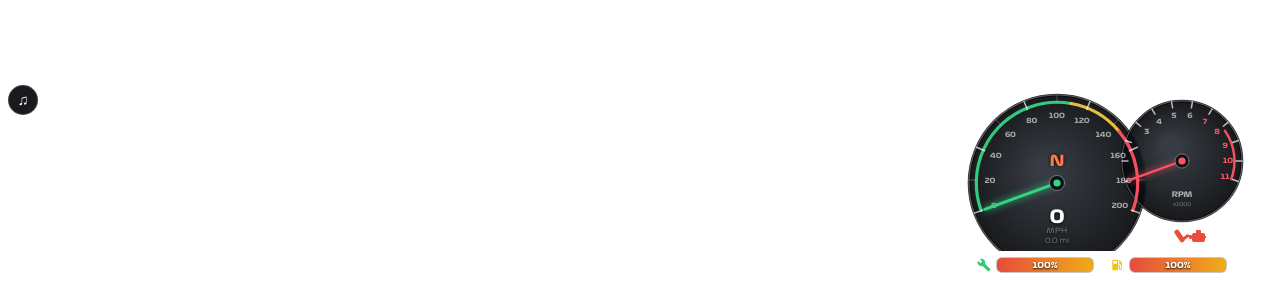
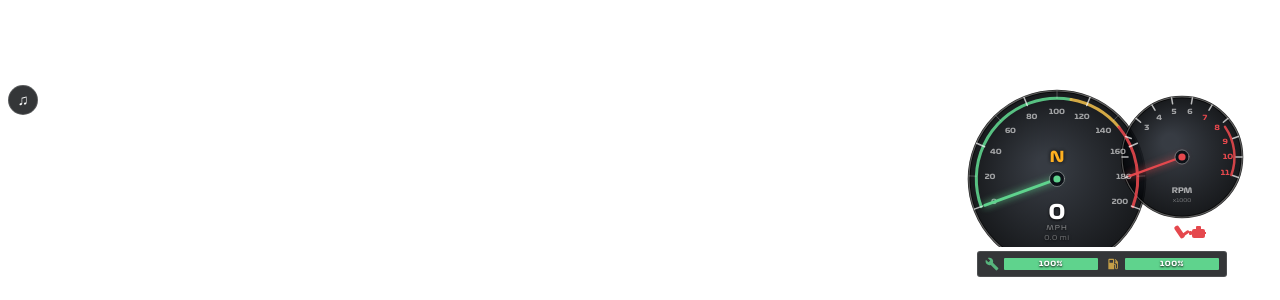
Before and after one commit to dvberg/spedo, a plain HTML site: page index.html in a window 1280 px wide. Shown: the part 500-800 px from the top of the page. Drawn offline with Linux system fonts and the light colour scheme.

Commit message:
Restyle HUD to FiveM-style palette

```diff
--- a/index.html
+++ b/index.html
@@ -68,11 +68,11 @@
 
         <div class="bars">
             <div class="bar-item">
-                <svg viewBox="0 0 24 24" width="14" height="14"><path fill="#2ecc71" d="M22.7 19l-9.1-9.1c.9-2.3.4-5-1.5-6.9-2-2-5-2.4-7.4-1.3L9 6 6 9 1.6 4.7C.4 7.1.9 10.1 2.9 12.1c1.9 1.9 4.6 2.4 6.9 1.5l9.1 9.1c.4.4 1 .4 1.4 0l2.3-2.3c.5-.4.5-1.1.1-1.4z"/></svg>
+                <svg viewBox="0 0 24 24" width="14" height="14"><path fill="#5fd38d" d="M22.7 19l-9.1-9.1c.9-2.3.4-5-1.5-6.9-2-2-5-2.4-7.4-1.3L9 6 6 9 1.6 4.7C.4 7.1.9 10.1 2.9 12.1c1.9 1.9 4.6 2.4 6.9 1.5l9.1 9.1c.4.4 1 .4 1.4 0l2.3-2.3c.5-.4.5-1.1.1-1.4z"/></svg>
                 <div class="bar"><div id="health-fill" class="bar-fill"></div><span id="health-text" class="bar-text">100%</span></div>
             </div>
             <div class="bar-item">
-                <svg viewBox="0 0 24 24" width="14" height="14"><path fill="#f1c40f" d="M19.77 7.23l.01-.01-3.72-3.72L15 4.56l2.11 2.11c-.94.36-1.61 1.26-1.61 2.33a2.5 2.5 0 002.5 2.5c.36 0 .69-.08 1-.21v7.21c0 .55-.45 1-1 1s-1-.45-1-1V14c0-1.1-.9-2-2-2h-1V5c0-1.1-.9-2-2-2H6c-1.1 0-2 .9-2 2v16h10v-7.5h1.5v5a2.5 2.5 0 005 0V9c0-.69-.28-1.32-.73-1.77zM12 10H6V5h6v5z"/></svg>
+                <svg viewBox="0 0 24 24" width="14" height="14"><path fill="#e8b84a" d="M19.77 7.23l.01-.01-3.72-3.72L15 4.56l2.11 2.11c-.94.36-1.61 1.26-1.61 2.33a2.5 2.5 0 002.5 2.5c.36 0 .69-.08 1-.21v7.21c0 .55-.45 1-1 1s-1-.45-1-1V14c0-1.1-.9-2-2-2h-1V5c0-1.1-.9-2-2-2H6c-1.1 0-2 .9-2 2v16h10v-7.5h1.5v5a2.5 2.5 0 005 0V9c0-.69-.28-1.32-.73-1.77zM12 10H6V5h6v5z"/></svg>
                 <div class="bar"><div id="fuel-fill" class="bar-fill"></div><span id="fuel-text" class="bar-text">100%</span></div>
             </div>
         </div>
--- a/js/gauge.js
+++ b/js/gauge.js
@@ -55,9 +55,9 @@
         ctx.clearRect(0, 0, W, H);
         dialFace(ctx, S); dialFace(ctx, R);
 
-        arc(ctx, S, MIN, 10, '#32d583', 3.2, .95);
-        arc(ctx, S, 10, 50, '#f3c744', 3.2, .95);
-        arc(ctx, S, 50, MAX, '#ff5364', 3.2, .95);
+        arc(ctx, S, MIN, 10, '#5fd38d', 3, .9);
+        arc(ctx, S, 10, 50, '#e8b84a', 3, .9);
+        arc(ctx, S, 50, MAX, '#e5484d', 3, .9);
         const speedTicks = [], speedLabels = [];
         for (let value = 0; value <= 200; value += 20) {
             const deg = value * 1.1 + MIN;
@@ -66,11 +66,11 @@
         }
         ticks(ctx, S, speedTicks, 79.2); labels(ctx, S, 67, speedLabels);
 
-        arc(ctx, R, 55, MAX, '#ff5364', 2.5, .95);
+        arc(ctx, R, 55, MAX, '#e5484d', 2.5, .9);
         const rpmTicks = [], rpmLabels = [];
         for (let value = 0; value <= 11; value++) {
             rpmTicks.push({ deg: value * 20 + MIN, major: true });
-            if (value > 2) rpmLabels.push({ deg: value * 20 + MIN, text: String(value), color: value >= 7 ? '#ff5364' : null });
+            if (value > 2) rpmLabels.push({ deg: value * 20 + MIN, text: String(value), color: value >= 7 ? '#e5484d' : null });
         }
         ticks(ctx, R, rpmTicks, 54); labels(ctx, R, 46, rpmLabels);
         ctx.font = font(7.5, '700'); ctx.fillStyle = 'rgba(255,255,255,.62)'; ctx.textAlign = 'center';
@@ -90,11 +90,11 @@
     function render() {
         if (!ctx) return;
         ctx.setTransform(dpr, 0, 0, dpr, 0, 0); ctx.clearRect(0, 0, W, H); drawStatic();
-        needle(ctx, R, rpm, '#ff5364');
-        ctx.font = font(15, '700'); ctx.textAlign = 'center'; ctx.textBaseline = 'middle'; ctx.fillStyle = '#ff7847';
+        needle(ctx, R, rpm, '#e5484d');
+        ctx.font = font(15, '700'); ctx.textAlign = 'center'; ctx.textBaseline = 'middle'; ctx.fillStyle = '#ffb020';
         ctx.shadowColor = 'rgba(0,0,0,.9)'; ctx.shadowBlur = 4;
         ctx.fillText(gear === 0 ? 'N' : gear < 0 ? 'R' : String(gear), S.cx, 90); ctx.shadowBlur = 0;
-        const speedColor = speed > 45 ? '#ff5364' : speed > -5 ? '#f3c744' : '#32d583';
+        const speedColor = speed > 45 ? '#e5484d' : speed > -5 ? '#e8b84a' : '#5fd38d';
         needle(ctx, S, speed, speedColor);
     }
 
--- a/js/hud.js
+++ b/js/hud.js
@@ -53,6 +53,8 @@
 
     function setBar(bar, value) {
         bar.fill.style.width = (value * 100) + '%';
+        bar.fill.classList.toggle('warn', value < 0.4 && value >= 0.2);
+        bar.fill.classList.toggle('low', value < 0.2);
         bar.text.textContent = Math.round(value * 100) + '%';
     }
 
--- a/style.css
+++ b/style.css
@@ -2,14 +2,16 @@
 @font-face { font-family: 'Formula1'; src: url('assets/Formula1-Bold_web_0.ttf') format('truetype'); font-weight: 700; }
 
 :root {
-    --green: #2ecc71;
-    --yellow: #f1c40f;
-    --red: #e74c3c;
-    --blue: #3498db;
-    --accent: #ff6b35;
-    --panel: rgba(10, 12, 16, .94);
-    --line: rgba(255, 255, 255, .14);
-    --dim: rgba(255, 255, 255, .5);
+    --green: #5fd38d;
+    --yellow: #e8b84a;
+    --red: #e5484d;
+    --blue: #4ea8ff;
+    --accent: #ffb020;
+    --panel: rgba(8, 10, 13, .82);
+    --panel-solid: rgba(8, 10, 13, .94);
+    --line: rgba(255, 255, 255, .12);
+    --dim: rgba(255, 255, 255, .45);
+    --radius: 3px;
     --music-bottom: clamp(185px, 20vh, 225px);
 }
 
@@ -59,9 +61,9 @@ button { font-family: inherit; cursor: pointer; border: 0; color: inherit; }
     pointer-events: none;
     text-shadow: 0 1px 3px rgba(0, 0, 0, .85);
 }
-#speed-display { font-size: 18px; font-weight: 700; line-height: 1; }
-.readout-unit { margin-top: 1px; font-size: 7px; text-transform: uppercase; letter-spacing: .5px; color: rgba(255, 255, 255, .4); }
-.readout-odo { margin-top: 2px; font-size: 7px; color: rgba(255, 255, 255, .35); }
+#speed-display { font-size: 20px; font-weight: 700; line-height: 1; color: #fff; }
+.readout-unit { margin-top: 2px; font-size: 6.5px; text-transform: uppercase; letter-spacing: 1px; color: var(--dim); }
+.readout-odo { margin-top: 2px; font-size: 6.5px; letter-spacing: .5px; color: rgba(255, 255, 255, .35); }
 
 .indicators {
     position: absolute;
@@ -74,7 +76,7 @@ button { font-family: inherit; cursor: pointer; border: 0; color: inherit; }
     z-index: 10;
 }
 .ind { width: 14px; height: 14px; display: flex; align-items: center; justify-content: center; }
-.ind svg { width: 100%; height: 100%; fill: rgba(255, 255, 255, .15); }
+.ind svg { width: 100%; height: 100%; fill: rgba(255, 255, 255, .14); }
 .ind-arrow.on svg { fill: var(--green); }
 .ind-lights.on svg { fill: var(--blue); }
 
@@ -99,33 +101,35 @@ button { font-family: inherit; cursor: pointer; border: 0; color: inherit; }
 @keyframes blink { 50% { opacity: .2; } }
 
 /* Bars */
-.bars { display: flex; gap: 16px; width: 250px; margin-top: 2px; padding: 4px 0; z-index: 10; }
+.bars { display: flex; gap: 8px; width: 250px; margin-top: 4px; padding: 5px 7px; background: var(--panel); border: 1px solid var(--line); border-radius: var(--radius); z-index: 10; }
 .bar-item { flex: 1; display: flex; align-items: center; gap: 5px; }
-.bar-item svg { flex-shrink: 0; }
+.bar-item svg { flex-shrink: 0; opacity: .8; }
 .bar {
     position: relative;
     flex: 1;
-    height: 16px;
+    height: 12px;
     overflow: hidden;
-    border-radius: 6px;
-    border: 1px solid rgba(255, 255, 255, .35);
-    background: rgba(0, 0, 0, .35);
+    border-radius: 1px;
+    background: rgba(255, 255, 255, .08);
 }
 .bar-fill {
     height: 100%;
     width: 100%;
-    transition: width .25s ease;
-    background: linear-gradient(90deg, var(--red), var(--yellow) 50%, var(--green));
-    background-size: 250% 100%;
+    transition: width .25s ease, background-color .25s ease;
+    background: var(--green);
 }
+.bar-fill.warn { background: var(--yellow); }
+.bar-fill.low { background: var(--red); animation: blink 1s steps(1) infinite; }
 .bar-text {
     position: absolute;
     inset: 0;
     display: flex;
     align-items: center;
     justify-content: center;
-    font-size: 8px;
+    font-size: 7px;
     font-weight: 700;
+    letter-spacing: .5px;
+    color: #fff;
     text-shadow: 0 1px 2px rgba(0, 0, 0, .9);
 }
 
```
